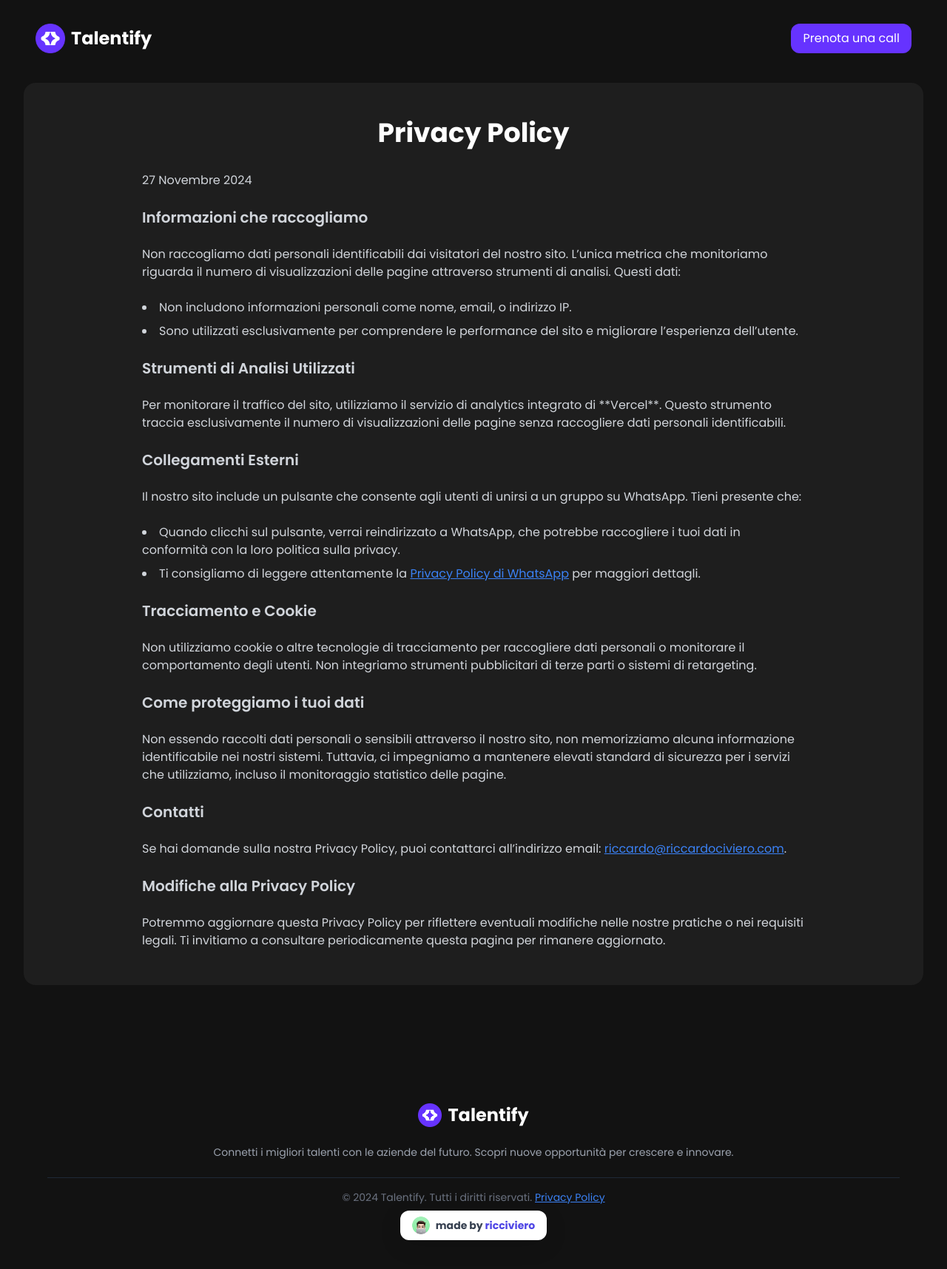
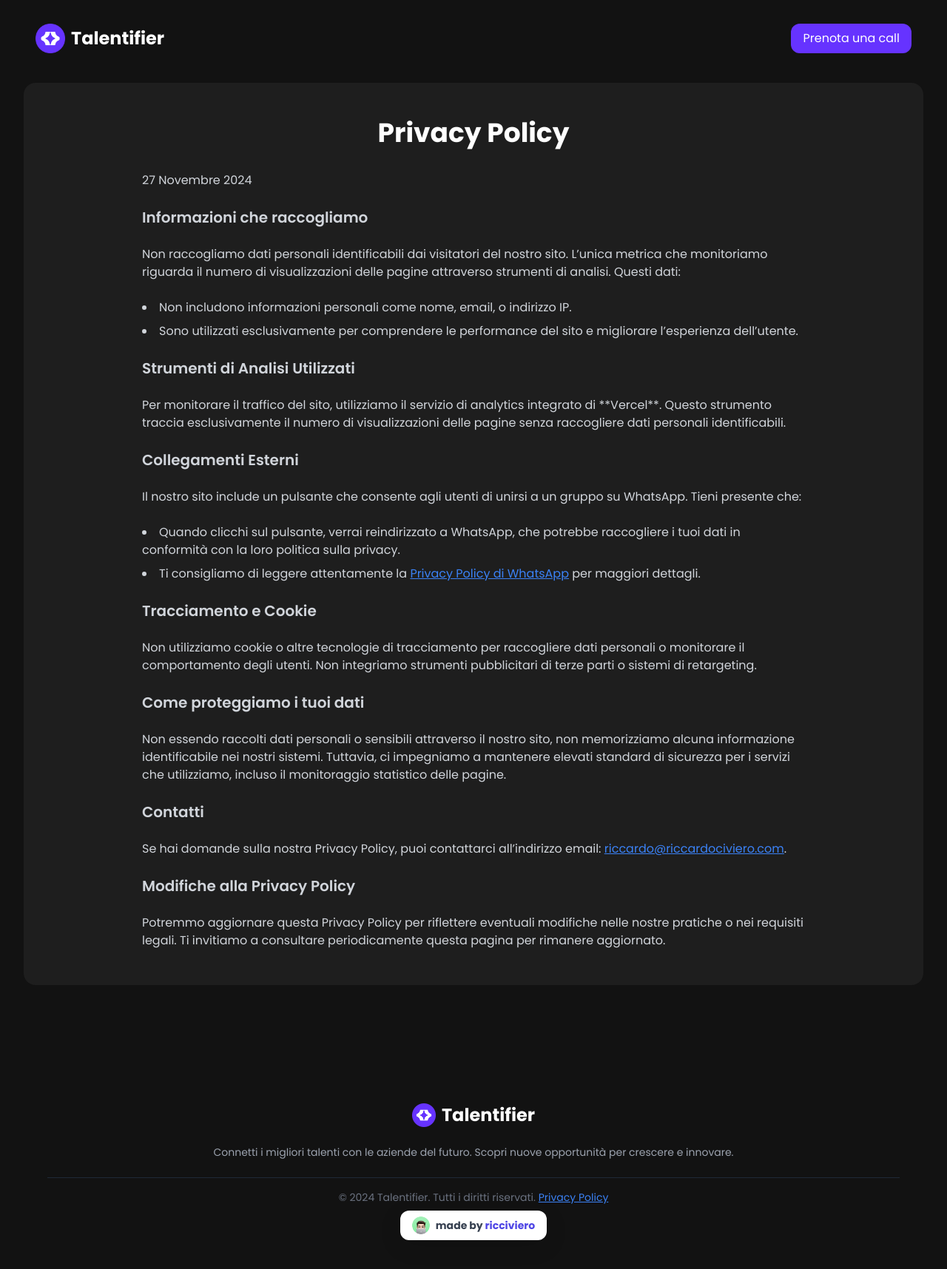
Before and after one commit to ricciviero/talentify-landing-page, a React (Vite) app: page /privacy in a window 1280 px wide. Shown: the top 1716 px of the page at 74% size. Built offline with nearby package versions, Linux system fonts and the light colour scheme.

Commit message:
TALENTIFIER

```diff
--- a/index.html
+++ b/index.html
@@ -5,7 +5,7 @@
   <meta charset="UTF-8" />
   <link rel="icon" type="image/svg+xml" href="/icon.png" />
   <meta name="viewport" content="width=device-width, initial-scale=1.0" />
-  <title>Talentify</title>
+  <title>Talentifier</title>
 
   <script type="text/javascript">
     function googleTranslateElementInit() {
--- a/src/components/AvatarsSection.jsx
+++ b/src/components/AvatarsSection.jsx
@@ -29,7 +29,7 @@ export const AvatarsSection = () => {
                 {/* Text div on the left */}
                 <div className="w-full md:w-1/2 text-center md:text-left mb-12 md:mb-0">
                     <h2 className="text-3xl md:text-4xl font-bold mb-6">
-                        Unisciti agli altri <br />professionisti in Talentify
+                        Unisciti agli altri <br />professionisti in Talentifier
                     </h2>
                     <p className="text-lg text-gray-300">
                         Connettiti con esperti del tuo settore e lasciati ispirare da chi, come te, punta a innovare e crescere ogni giorno.
--- a/src/components/CardSection.jsx
+++ b/src/components/CardSection.jsx
@@ -34,7 +34,7 @@ export const CardSection = () => {
                             pronta a connettersi con le migliori aziende.
                         </h2>
                         <p className="text-white/80 text-lg max-w-3xl mx-auto">
-                            Talentify è molto più di un server Discord: è un ecosistema pensato per valorizzare le tue competenze e aprirti nuove opportunità.
+                            Talentifier è molto più di un server Discord: è un ecosistema pensato per valorizzare le tue competenze e aprirti nuove opportunità.
                             Immagina di far parte di una community dove il tuo talento è il protagonista, un luogo in cui puoi connetterti con aziende innovative, collaborare con professionisti del tuo settore e accedere a risorse che ti permettono di crescere e migliorare ogni giorno.
                         </p>
                     </div>
--- a/src/components/FocusSection.jsx
+++ b/src/components/FocusSection.jsx
@@ -25,7 +25,7 @@ export const FocusSection = () => {
             <div className="max-w-4xl mx-auto text-center">
                 {/* Titolo principale */}
                 <h2 className="text-4xl md:text-5xl font-bold leading-tight mb-6">
-                    Cosa non dovrai più fare se usi Talentify?
+                    Cosa non dovrai più fare se usi Talentifier?
                 </h2>
 
                 {/* Sottotitolo */}
--- a/src/components/Footer.jsx
+++ b/src/components/Footer.jsx
@@ -12,7 +12,7 @@ export const Footer = () => {
                         alt="Talentify Logo"
                         className="w-8 h-8 mr-2"
                     />
-                    <h3 className="text-2xl font-bold">Talentify</h3>
+                    <h3 className="text-2xl font-bold">Talentifier</h3>
                 </div>
                 <p className="text-gray-400 text-sm">
                     Connetti i migliori talenti con le aziende del futuro. Scopri nuove opportunità per crescere e innovare.
@@ -20,7 +20,7 @@ export const Footer = () => {
 
                 {/* Divider */}
                 <div className="border-t border-gray-800 mt-6 pt-4 text-gray-500 text-sm">
-                    © {new Date().getFullYear()} Talentify. Tutti i diritti riservati.{" "}
+                    © {new Date().getFullYear()} Talentifier. Tutti i diritti riservati.{" "}
                     <Link to="/privacy" className="text-blue-500 underline">
                         Privacy Policy
                     </Link>
--- a/src/components/Navbar.jsx
+++ b/src/components/Navbar.jsx
@@ -34,7 +34,7 @@ export const Navbar = () => {
                         />
                     </Link>
                     <Link to="/">
-                        <h1 className="text-xl sm:text-2xl font-bold"> Talentify</h1>  {/* Ridotto per mobile */}
+                        <h1 className="text-xl sm:text-2xl font-bold"> Talentifier</h1>  {/* Ridotto per mobile */}
                     </Link>
                 </div>
 
```
